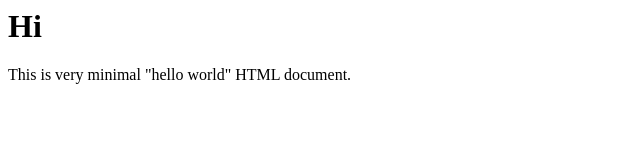
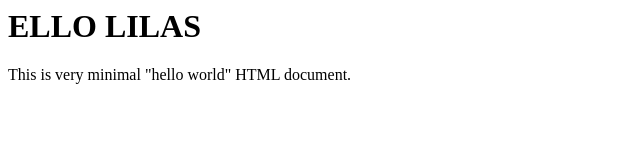
Before and after one commit to LuuTK/mygithubpage, a plain HTML site: page index.html in a window 1280 px wide. Shown: the whole page, without its empty margins (0-640 px from the left). Drawn offline with Linux system fonts and the light colour scheme.

Commit message:
lol
elloo

```diff
--- a/index.html
+++ b/index.html
@@ -6,7 +6,7 @@
       </TITLE>
    </HEAD>
 <BODY>
-   <H1>Hi</H1>
+   <H1>ELLO LILAS</H1>
    <P>This is very minimal "hello world" HTML document.</P>
 </BODY>
 </HTML>
```
